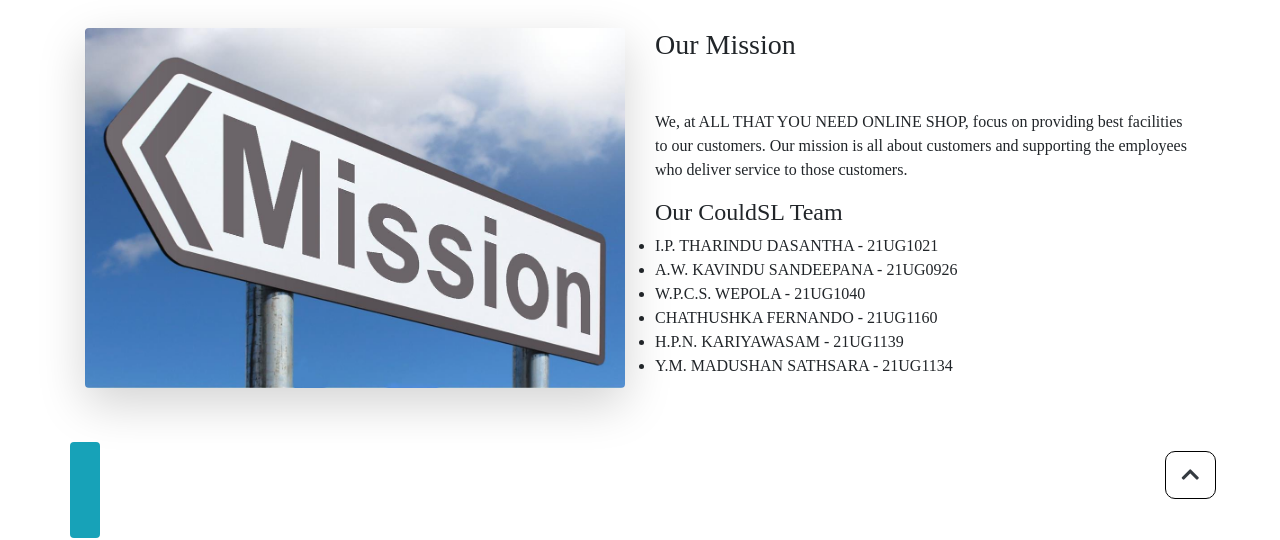
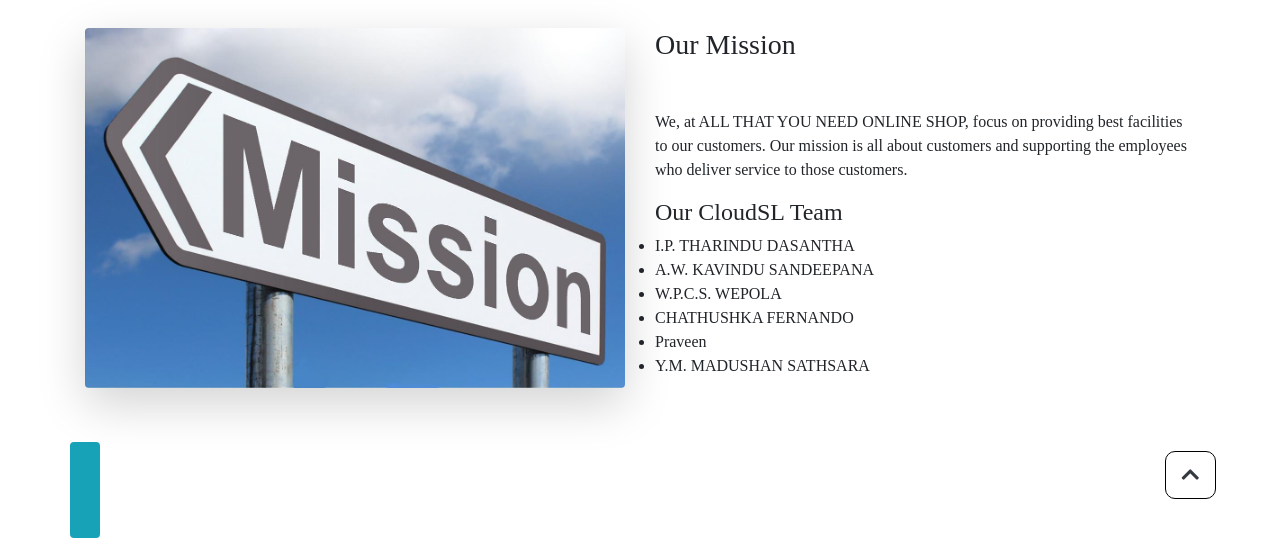
Before and after one commit to Praveen-1001/Automated-ecommerce-platform, a plain HTML site: page about.html in a window 1280 px wide. Shown: the part 261-801 px from the top of the page. Drawn offline with nearby package versions, Linux system fonts and the light colour scheme; a web font is replaced by a local one.

Commit message:
Update about.html

```diff
--- a/about.html
+++ b/about.html
@@ -108,15 +108,15 @@
                                 <p>
                                     We, at ALL THAT YOU NEED ONLINE SHOP, focus on providing best facilities to our customers. Our mission is all about customers and supporting the employees who deliver service to those customers.
                                 </p>
-                                <h4> Our CouldSL Team</h4>
+                                <h4> Our CloudSL Team</h4>
 
                                 <ul>
-                                <li>I.P. THARINDU DASANTHA - 21UG1021</li>
-                                <li>A.W. KAVINDU SANDEEPANA - 21UG0926</li>
-                                <li>W.P.C.S. WEPOLA - 21UG1040</li>
-                                <li>CHATHUSHKA FERNANDO - 21UG1160</li>
-                                <li>H.P.N. KARIYAWASAM - 21UG1139</li>
-                                <li>Y.M. MADUSHAN SATHSARA - 21UG1134</li></ul>
+                                <li>I.P. THARINDU DASANTHA</li>
+                                <li>A.W. KAVINDU SANDEEPANA</li>
+                                <li>W.P.C.S. WEPOLA</li>
+                                <li>CHATHUSHKA FERNANDO</li>
+                                <li>Praveen</li>
+                                <li>Y.M. MADUSHAN SATHSARA</li></ul>
                             </div>
                         </div>
                     </div>
```
